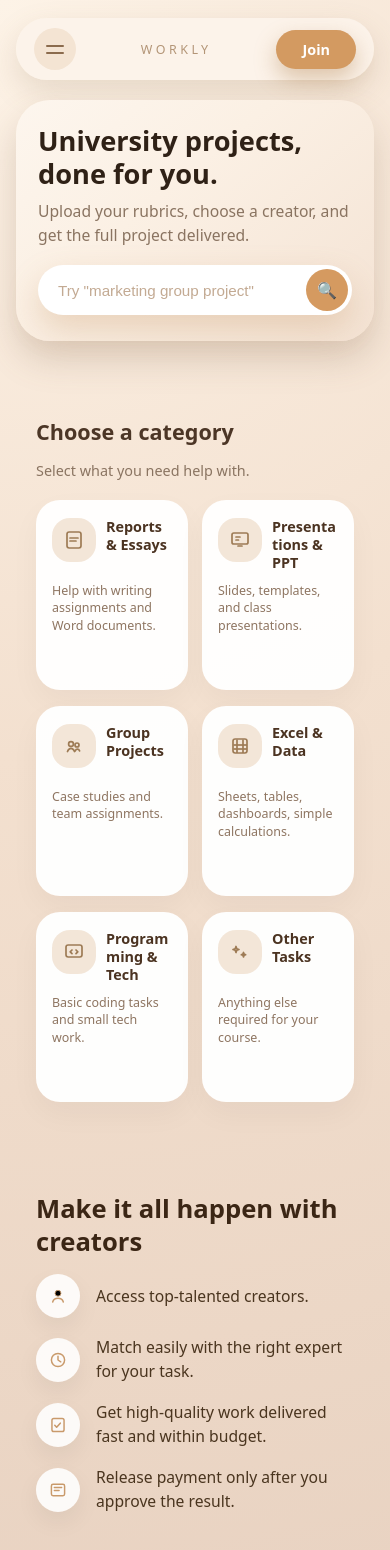
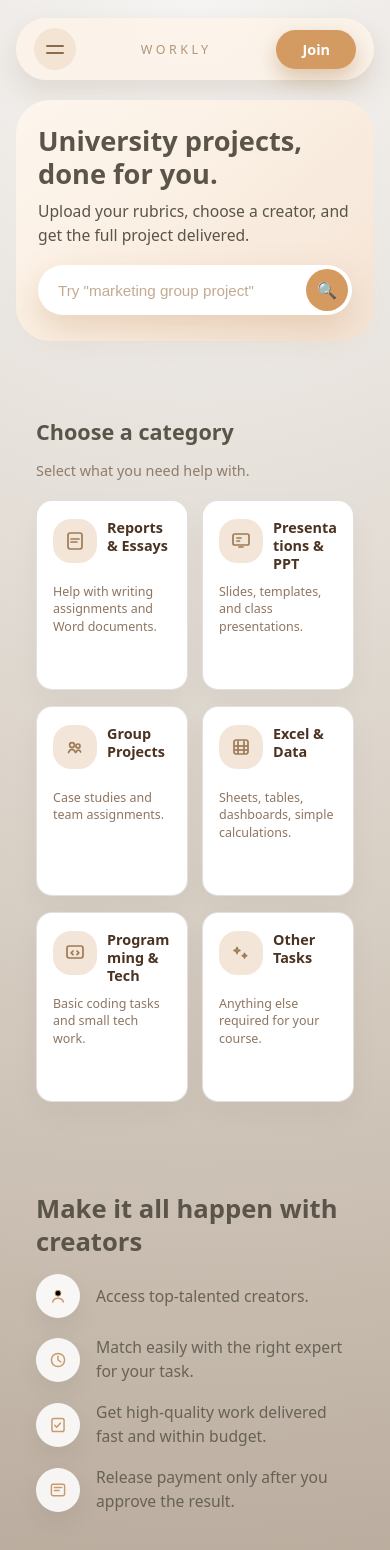
Before and after one commit to SEBRAHEIM/workly-landing, a Next.js app: page / in a window 390 px wide. Shown: the top 1550 px of the page. Built offline with nearby package versions, Linux system fonts and the light colour scheme.

Commit message:
Apply sand gradient background and unify colors to sand palette

```diff
--- a/styles/globals.css
+++ b/styles/globals.css
@@ -1,17 +1,9 @@
 :root {
-  --bg-page: #f7ebdf;
-  --bg-card: #fbf4ec;
-  --bg-card-strong: #f1dfcd;
-  --accent: #d19b63;
-  --accent-soft: #f3dcc5;
-  --text-main: #4c3626;
-  --text-muted: #8a7461;
-  --text-strong: #2f2116;
-  --shadow-soft: 0 18px 35px rgba(125, 96, 69, 0.23);
-  --radius-card: 26px;
-  --radius-pill: 18px;
-  --font-main: system-ui, -apple-system, BlinkMacSystemFont, "SF Pro Text",
-    "Helvetica Neue", Arial, sans-serif;
+  --sand-1: #F6F5F4; /* Main clean background */
+  --sand-2: #D8CFC4; /* Soft warm neutral */
+  --sand-3: #B7A99A; /* Taupe accent, buttons */
+  --sand-4: #8A817C; /* Stone highlight, borders */
+  --sand-5: #5A5449; /* Text, strong contrast */
 }
 
 *,
@@ -700,3 +692,126 @@ button {
     text-align: left;
   }
 }
+
+/* === Workly sand theme – global overrides === */
+
+/* خلفية رئيسية ناعمة على كامل الموقع */
+body {
+  margin: 0;
+  font-family: system-ui, -apple-system, BlinkMacSystemFont, "SF Pro Text", sans-serif;
+  background:
+    radial-gradient(circle at top, var(--sand-1) 0, var(--sand-2) 42%, var(--sand-3) 100%);
+  color: var(--sand-5);
+}
+
+/* حاوية الصفحة الأساسية */
+.home-root {
+  min-height: 100vh;
+  background: transparent;
+}
+
+/* الكروت / البوكسات بيضاء فوق الخلفية */
+.category-card,
+.home-category-card,
+.creator-card,
+.creators-grid > div,
+.service-card,
+.pro-card {
+  background-color: #ffffff;
+  border-radius: 16px;
+  border: 1px solid rgba(138, 129, 124, 0.25);
+  box-shadow: 0 12px 30px rgba(0, 0, 0, 0.04);
+}
+
+/* نص أساسي */
+.home-main,
+.home-section,
+.home-hero,
+.creators-section {
+  color: var(--sand-5);
+}
+
+/* عنوان الهيرو */
+.home-hero h1 {
+  color: var(--sand-5);
+}
+
+/* نصوص ثانوية */
+.home-hero p,
+.home-section-subtitle,
+.category-subtitle,
+.category-card-text,
+.creator-text,
+.service-desc,
+.home-footer {
+  color: rgba(90, 84, 73, 0.86);
+}
+
+/* الأكشن الأساسي – أزرار وبحث */
+.home-search-btn,
+.home-hero-search-button,
+.home-nav-cta,
+button.primary,
+button[type="submit"] {
+  background: linear-gradient(135deg, var(--sand-3), var(--sand-4));
+  color: #fff;
+  border-radius: 999px;
+  border: none;
+  box-shadow: 0 10px 24px rgba(0, 0, 0, 0.12);
+}
+
+.home-search-btn:hover,
+.home-hero-search-button:hover,
+.home-nav-cta:hover,
+button.primary:hover,
+button[type="submit"]:hover {
+  background: linear-gradient(135deg, var(--sand-4), var(--sand-5));
+}
+
+/* الحقول */
+.home-search-input,
+.home-hero-search-input {
+  background: rgba(246, 245, 244, 0.98);
+  border-radius: 999px;
+  border: 1px solid rgba(138, 129, 124, 0.35);
+  color: var(--sand-5);
+}
+
+/* عناوين الأقسام */
+.home-section-title,
+.category-title,
+.creators-heading {
+  color: var(--sand-5);
+}
+
+/* الأيقونات داخل الكروت بنبرة دافئة */
+.category-icon,
+.category-card-icon,
+.creator-icon svg,
+.home-category-icon svg {
+  color: var(--sand-4);
+}
+
+/* الروابط */
+a,
+.home-logo-text {
+  color: var(--sand-5);
+}
+
+/* الفوتر */
+.home-footer {
+  border-top: 1px solid rgba(138, 129, 124, 0.25);
+  background: rgba(246, 245, 244, 0.9);
+}
+
+/* موبايل – نحافظ على الجريدينت لكن أخف شوية */
+@media (max-width: 768px) {
+  body {
+    background:
+      radial-gradient(circle at top, var(--sand-1) 0, var(--sand-2) 55%, var(--sand-3) 100%);
+  }
+
+  .home-main {
+    padding-inline: 16px;
+  }
+}
```
